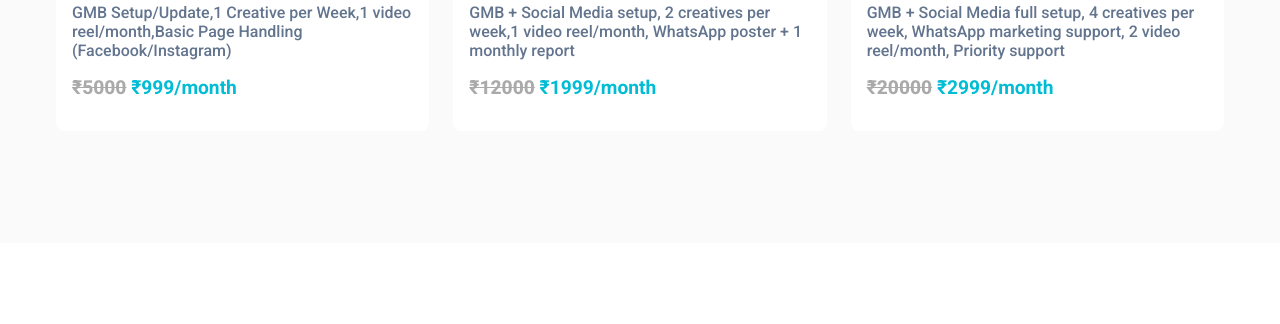
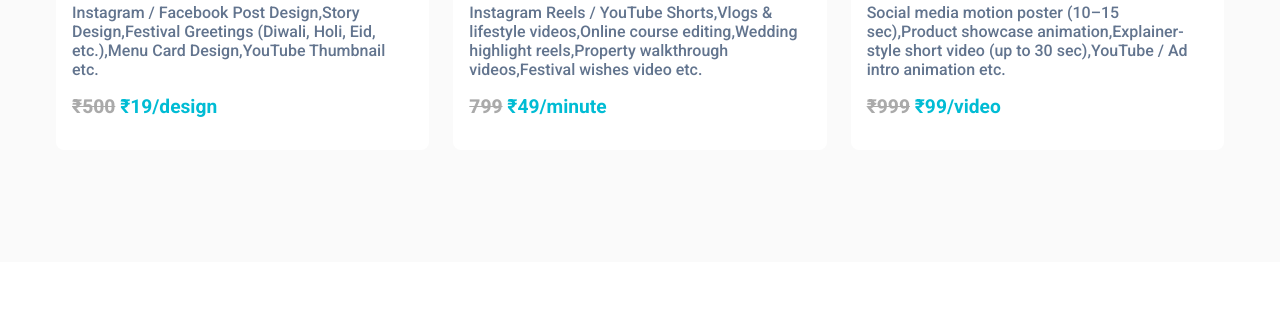
Before and after one commit to mdadnan2003/gensi_site, a Flask app: page / in a window 1280 px wide. Shown: the part 2626-2950 px from the top of the page. Run offline with Flask 3, Linux system fonts and the light colour scheme; some libraries are stand-ins or nearby versions.

Commit message:
change services

```diff
--- a/templates/index.html
+++ b/templates/index.html
@@ -124,36 +124,36 @@
 
     <section class="bundle">
       <div class="section__container bundle__container">
-        <h3 class="section__subheader">Our Service Bundles</h3>
+        <h3 class="section__subheader">Start Your Creative Journey</h3>
         <h2 class="section__header">The go-to option for local businesses looking to increase sales, leads, and visibility</h2>
         <div class="bundle__grid">
           <div class="bundle__card">
             <img src="{{ url_for('static', filename='assets/bundle-1.jpg') }}" alt="bundle" />
             <div class="bundle__card__content">
-              <h4>Starter Package</h4>
-              <h5>GMB Setup/Update,1 Creative per Week,1 video reel/month,Basic Page Handling (Facebook/Instagram)</h5>
+              <h4>Graphics Design</h4>
+              <h5>Instagram / Facebook Post Design,Story Design,Festival Greetings (Diwali, Holi, Eid, etc.),Menu Card Design,YouTube Thumbnail etc.</h5>
               <div class="bundle__card__footer">
-                <h6><span style="text-decoration: line-through; color: #aaa;">₹5000</span> <span style="color: #00bcd4; font-weight: bold;">₹999/month</span></h6>
+                <h6><span style="text-decoration: line-through; color: #aaa;">₹500</span> <span style="color: #00bcd4; font-weight: bold;">₹19/design</span></h6>
               </div>
             </div>
           </div>
           <div class="bundle__card">
             <img src="{{ url_for('static', filename='assets/bundle-2.jpg') }}" alt="bundle" />
             <div class="bundle__card__content">
-              <h4>Growth Package</h4>
-              <h5>GMB + Social Media setup, 2 creatives per week,1 video reel/month, WhatsApp poster + 1 monthly report</h5>
+              <h4>Video Editing</h4>
+              <h5>Instagram Reels / YouTube Shorts,Vlogs & lifestyle videos,Online course editing,Wedding highlight reels,Property walkthrough videos,Festival wishes video etc.</h5>
               <div class="bundle__card__footer">
-                <h6><span style="text-decoration: line-through; color: #aaa;">₹12000</span> <span style="color: #00bcd4; font-weight: bold;">₹1999/month</span></h6>
+                <h6><span style="text-decoration: line-through; color: #aaa;">799</span> <span style="color: #00bcd4; font-weight: bold;">₹49/minute</span></h6>
               </div>
             </div>
           </div>
           <div class="bundle__card">
             <img src="{{ url_for('static', filename='assets/bundle-3.jpg') }}" alt="bundle" />
             <div class="bundle__card__content">
-              <h4>Premium Package</h4>
-              <h5>GMB + Social Media full setup, 4 creatives per week, WhatsApp marketing support, 2 video reel/month, Priority support</h5>
+              <h4>Motion Graphics</h4>
+              <h5>Social media motion poster (10–15 sec),Product showcase animation,Explainer-style short video (up to 30 sec),YouTube / Ad intro animation etc.</h5>
               <div class="bundle__card__footer">
-                <h6><span style="text-decoration: line-through; color: #aaa;">₹20000</span> <span style="color: #00bcd4; font-weight: bold;">₹2999/month</span></h6>
+                <h6><span style="text-decoration: line-through; color: #aaa;">₹999</span> <span style="color: #00bcd4; font-weight: bold;">₹99/video</span></h6>
               </div>
             </div>
           </div>
```
